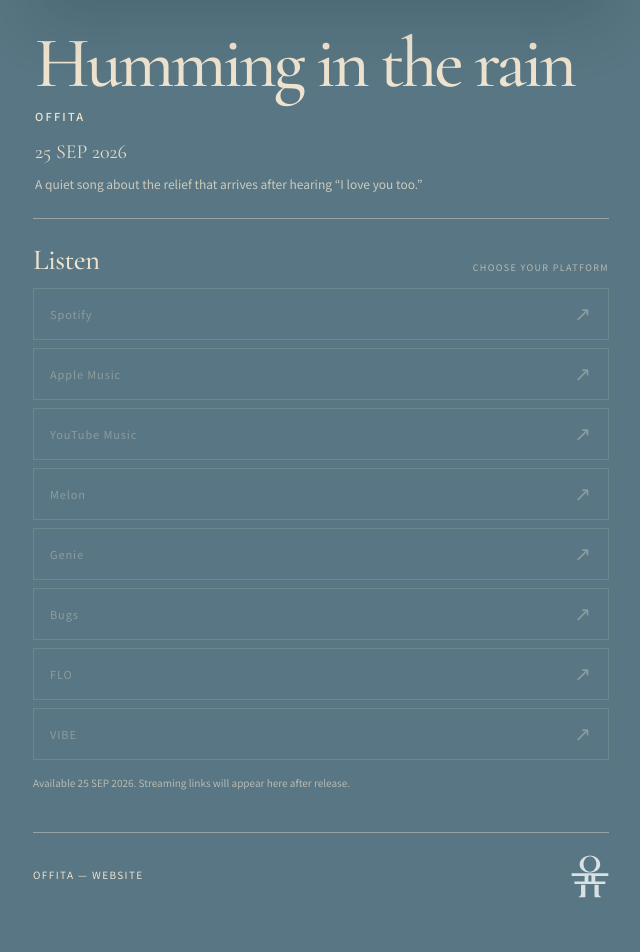
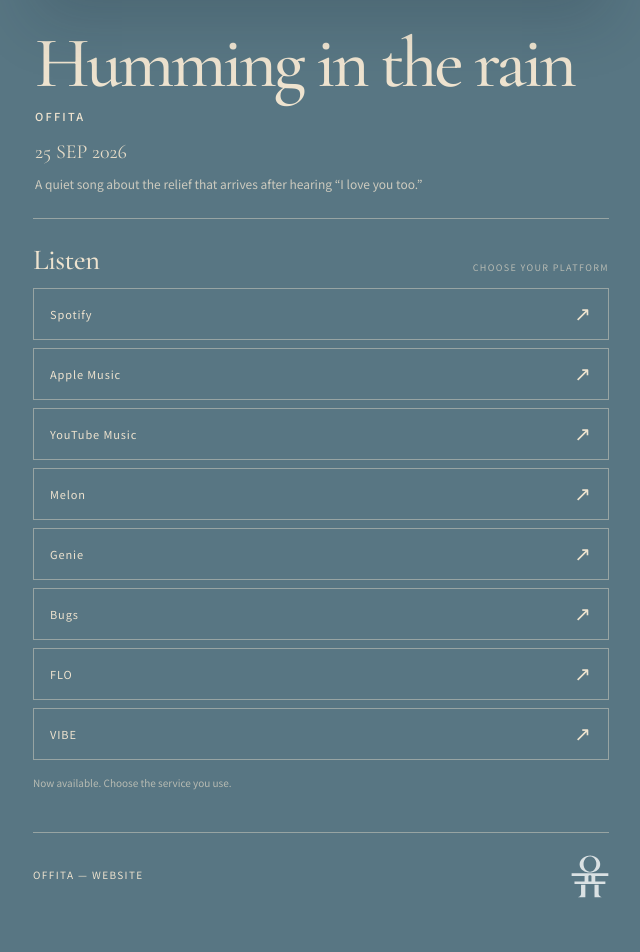
Before and after one commit to offitaamor/offitaamor.github.io, a Jekyll site: the page built from humming-in-the-rain/index.html, in a window 1280 px wide. Shown: the part 770-1722 px from the top of the page, without its empty margins (319-959 px from the left). Built offline with Jekyll 4.4.1, drawn with Linux system fonts in a browser that asks for light colours; some of the changed lines change nothing that is shown.

Commit message:
Add verified streaming links for Humming in the rain

```diff
--- a/humming-in-the-rain/index.html
+++ b/humming-in-the-rain/index.html
@@ -246,7 +246,7 @@
         <span>Choose your platform</span>
       </div>
       <div class="platforms" id="platforms"></div>
-      <p class="status" id="status">Available 25 SEP 2026. Streaming links will appear here after release.</p>
+      <p class="status" id="status">Now available. Choose the service you use.</p>
     </section>
 
     <footer>
@@ -262,14 +262,14 @@
       Blank URLs stay visually disabled and cannot be clicked.
     */
     const STREAMING_LINKS = [
-      ["Spotify", ""],
-      ["Apple Music", ""],
-      ["YouTube Music", ""],
-      ["Melon", ""],
-      ["Genie", ""],
-      ["Bugs", ""],
-      ["FLO", ""],
-      ["VIBE", ""]
+      ["Spotify", "https://open.spotify.com/album/21MeaNA8qqIlaQTnncpWar"],
+      ["Apple Music", "https://music.apple.com/kr/album/humming-in-the-rain-single/6814389521"],
+      ["YouTube Music", "https://music.youtube.com/watch?v=6uQ9GCPJNag"],
+      ["Melon", "https://www.melon.com/album/detail.htm?albumId=14576245"],
+      ["Genie", "https://www.genie.co.kr/detail/albumInfo?axnm=88191676"],
+      ["Bugs", "https://music.bugs.co.kr/album/20842913"],
+      ["FLO", "https://www.music-flo.com/detail/track/608912748/details"],
+      ["VIBE", "https://vibe.naver.com/track/108036873"]
     ];
 
     const platformWrap = document.getElementById("platforms");
```
